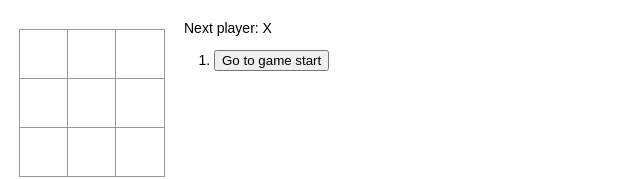
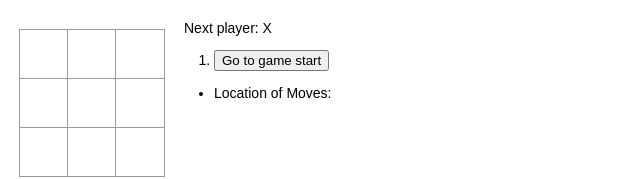
Before and after one commit to basedantoni/tic-tac-toe, a React app: page / in a window 1280 px wide. Shown: the top 179 px of the page, without its empty margins (0-640 px from the left). Built offline with nearby package versions, Linux system fonts and the light colour scheme; the HTML template or start-up script is replaced by a standard one.

Commit message:
colum row format successfuly displayed

```diff
--- a/src/js/components/Game.js
+++ b/src/js/components/Game.js
@@ -10,7 +10,7 @@ class Game extends React.Component {
     this.state = {
       history: [{
         squares: Array(9).fill(null),
-        locations: Array(9).fill(null)
+        locations: []
       }],
       stepNum: 0,
       xIsNext: true,
@@ -23,11 +23,11 @@ class Game extends React.Component {
     const squares = current.squares.slice();
     const locations = current.locations.slice();
 
-    if(calculateWinner(squares) || squares[i] || locations[i]) {
+    if(calculateWinner(squares) || squares[i]) {
       return;
     }
     squares[i] = this.state.xIsNext ? 'X' : 'O';
-    locations[i] = colRow(i);
+    locations.push(colRow(i));
     this.setState({
       history: history.concat([{
         squares: squares,
@@ -52,7 +52,7 @@ class Game extends React.Component {
 
     const moves = history.map((step, move) => {
       const desc = move ?
-        'Go to move #' + move + ' at ':
+        'Go to move #' + move :
         'Go to game start'
       return (
         <li key={move}>
@@ -61,7 +61,17 @@ class Game extends React.Component {
       );
     })
 
-
+    const locations = history.map((step, move) => {
+      console.log(step.locations[step.locations.length - 1])
+      const desc = step.locations[step.locations.length - 1] ?
+        'Located at ' + step.locations[step.locations.length - 1] :
+        'Location of Moves:'
+      return (
+        <li key={ move }>
+          <p>{ desc }</p>
+        </li>
+      );
+    })
 
     let status;
     if(winner) {
@@ -84,6 +94,7 @@ class Game extends React.Component {
         <div className="game-info">
           <div>{ status }</div>
           <ol>{ moves }</ol>
+          <ul>{ locations }</ul>
         </div>
       </div>
     );
```
